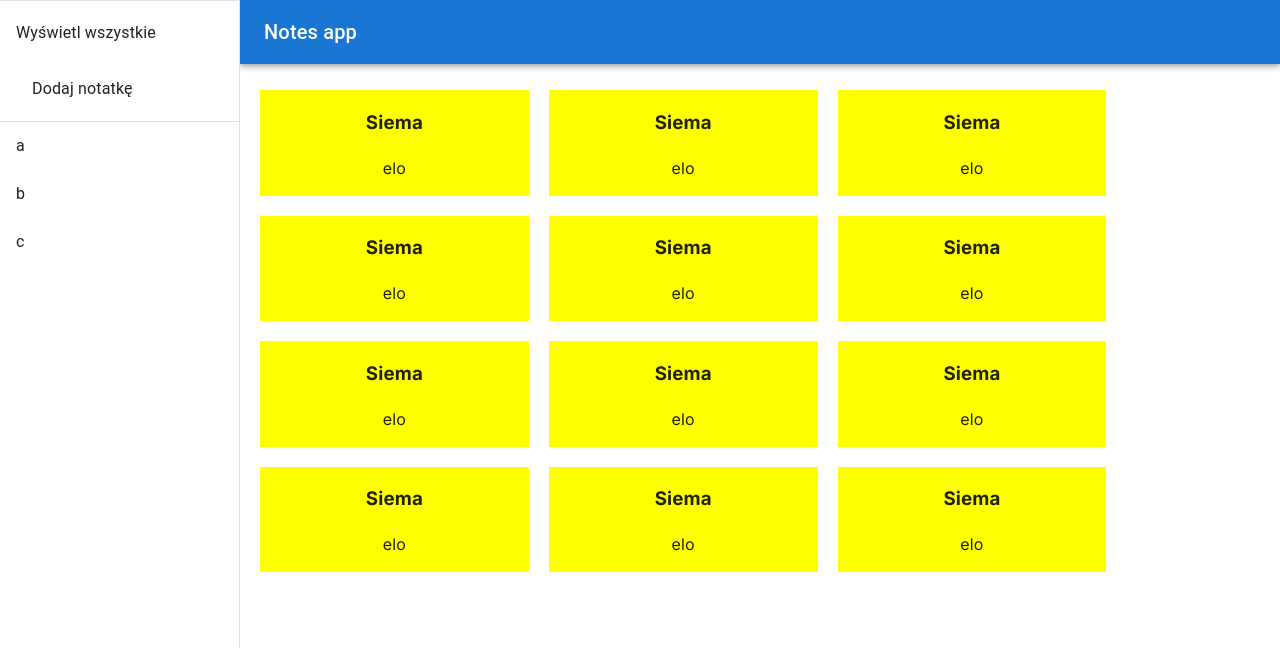
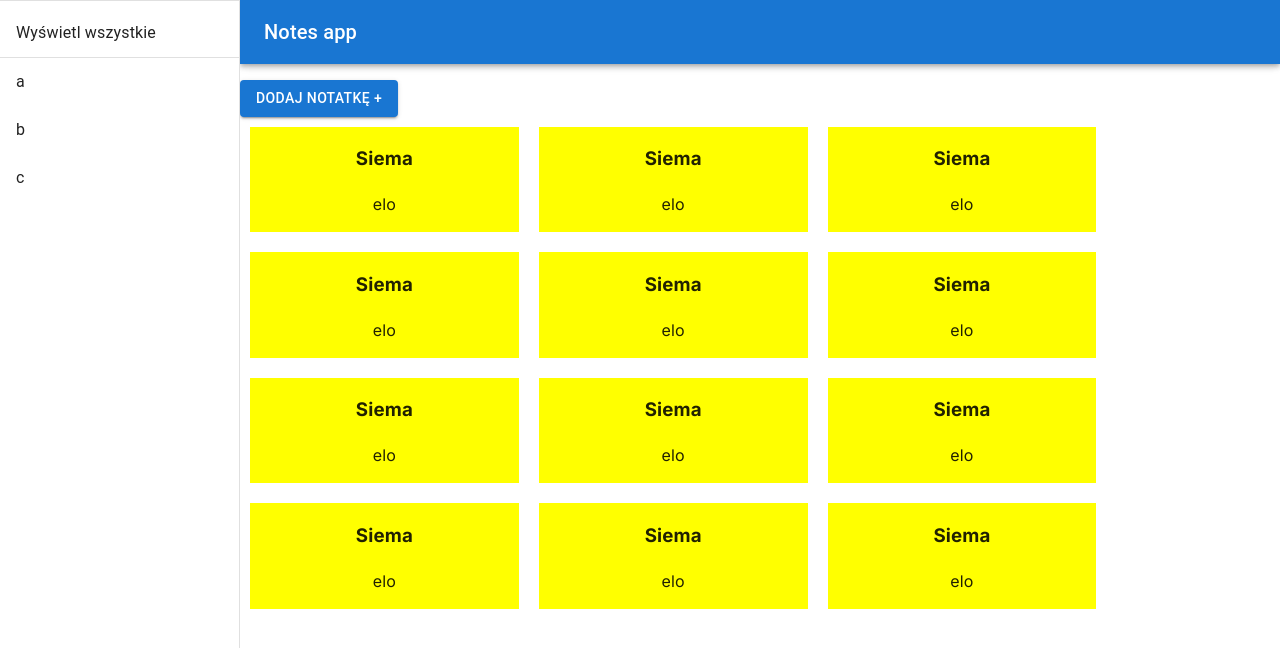
Before and after one commit to Tulipanik/note-app, a Next.js app: page /notes in a window 1280 px wide. Shown: the top 648 px of the page. Built offline with nearby package versions, Linux system fonts and the light colour scheme.

Commit message:
adding zoom effect

```diff
--- a/src/Components/note.js
+++ b/src/Components/note.js
@@ -1,8 +1,22 @@
 import { Box } from "@mui/material";
+import { useEffect, useState } from "react";
+import ZoomedNote from "@/Components/zoomedNote.js";
 
 export default function Note(params) {
+  const [zoom, setZoom] = useState(false);
+  useEffect(() => {
+    console.log(zoom);
+  });
+
+  const zoomSetter = () => {
+    setZoom((zoom) => !zoom);
+  };
+
   return (
+    <>
+      {zoom && <ZoomedNote title={params.title} content={params.content} />}
       <Box
+        onClick={zoomSetter}
         sx={{
           backgroundColor: "yellow",
           width: "21vw",
@@ -14,5 +28,6 @@ export default function Note(params) {
         <h3 sx={{ display: "block" }}>{params.title}</h3>
         <p sx={{ display: "block" }}>{params.content}</p>
       </Box>
+    </>
   );
 }
--- a/src/Components/title.js
+++ b/src/Components/title.js
@@ -14,14 +14,13 @@ import { ListItemButton } from "@mui/material";
 import { ListItemText } from "@mui/material";
 import axios from "axios";
 import { useRouter } from "next/navigation";
+import { useState } from "react";
 
 const drawerWidth = 240;
 
 export function Title() {
-  const [groups, setGroups] = React.useState([]);
+  const [groups, setGroups] = useState([]);
   const router = useRouter();
-
-  const changeGroup = () => {};
 
   const getNotes = () => {
     setGroups(["a", "b", "c"]);
@@ -73,11 +72,6 @@ export function Title() {
               <ListItemText primary={"Wyświetl wszystkie"} />
             </ListItemButton>
           </ListItem>
-          <ListItem>
-            <ListItemButton onClick={() => router.push("/add")}>
-              <ListItemText primary={"Dodaj notatkę"} />
-            </ListItemButton>
-          </ListItem>
           <Divider />
           {[...groups].map((text, index) => {
             return (
--- /dev/null
+++ b/src/Components/zoomedNote.js
@@ -0,0 +1,59 @@
+import { Box, Button } from "@mui/material";
+
+const drawerWidth = 240;
+
+export default function ZoomedNote(params) {
+  console.log("Siema");
+  return (
+    <Box
+      sx={{
+        position: "absolute",
+        width: `calc(100% - ${drawerWidth}px)`,
+        height: "100vh",
+        top: 0,
+        ml: `${drawerWidth}px`,
+        right: 0,
+        display: "flex",
+        flexDirection: "column",
+        zIndex: 3,
+        backgroundColor: "rgba(0, 0, 0, 0.8)",
+        justifyContent: "center",
+        alignItems: "center",
+      }}
+    >
+      <Box
+        sx={{
+          position: "absolute",
+          top: 60,
+          right: 10,
+          width: "10px",
+          cursor: "pointer",
+          zIndex: 4,
+          color: "white",
+          fontSize: "2rem",
+        }}
+      >
+        <img src="/x-mark.png" />
+      </Box>
+      <Box
+        sx={{
+          backgroundColor: "yellow",
+          height: "40vh",
+          width: "40vw",
+          textAlign: "center",
+        }}
+      >
+        <h3>{params.title}</h3>
+        <p>{params.content}</p>
+      </Box>
+      <Box sx={{ display: "flex", flexDirection: "row" }}>
+        <Button sx={{ margin: "20px" }} variant="contained">
+          Update note
+        </Button>
+        <Button sx={{ margin: "20px" }} variant="outlined">
+          Delete note
+        </Button>
+      </Box>
+    </Box>
+  );
+}
--- a/src/app/notes/page.js
+++ b/src/app/notes/page.js
@@ -1,20 +1,16 @@
 "use client";
 
-import { Box } from "@mui/material";
+import { Box, Button } from "@mui/material";
 import Note from "@/Components/note";
 import { useEffect, useState } from "react";
+import { useRouter } from "next/navigation";
 
 const drawerWidth = 240;
 
 export default function ViewGroupNotes() {
-  const [notes, setNotes] = useState([
-    { title: "Siema", content: "elo" },
-    { title: "Siema", content: "elo" },
-    { title: "Siema", content: "elo" },
-    { title: "Siema", content: "elo" },
-    { title: "Siema", content: "elo" },
-    { title: "Siema", content: "elo" },
-  ]);
+  const [notes, setNotes] = useState([]);
+  const router = useRouter();
+  const group = window.location.search.split("=")[1];
 
   useEffect(() => {
     setNotes([
@@ -38,14 +34,21 @@ export default function ViewGroupNotes() {
       sx={{
         marginTop: "10vh",
         width: `calc(100% - ${drawerWidth}px - 20px)`,
-        ml: `${drawerWidth + 10}px`,
-        display: "flex",
-        flexWrap: "wrap",
+        ml: `${drawerWidth}px`,
+        right: 0,
       }}
     >
-      {notes.map((note, key) => (
-        <Note key={key} title={note.title} content={note.content} />
-      ))}
+      <Button
+        variant="contained"
+        onClick={() => router.push(`/add?group=${group}`)}
+      >
+        Dodaj notatkę +
+      </Button>
+      <Box sx={{ display: "flex", flexWrap: "wrap" }}>
+        {notes.map((note, key) => (
+          <Note key={key} title={note.title} content={note.content} />
+        ))}
+      </Box>
     </Box>
   );
 }
```
Also changed, not shown: public/x-mark.png (added). Lines whose indentation alone changed are shown as unchanged.
